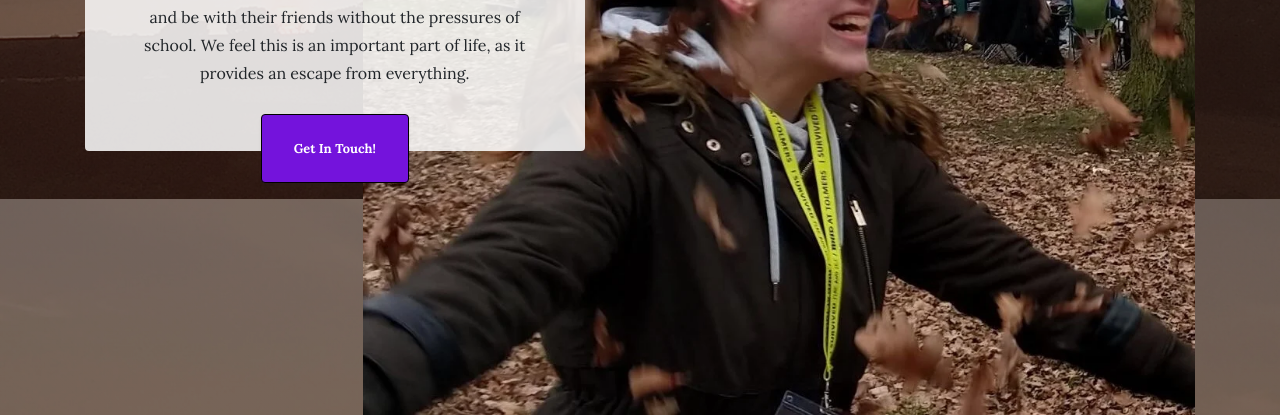
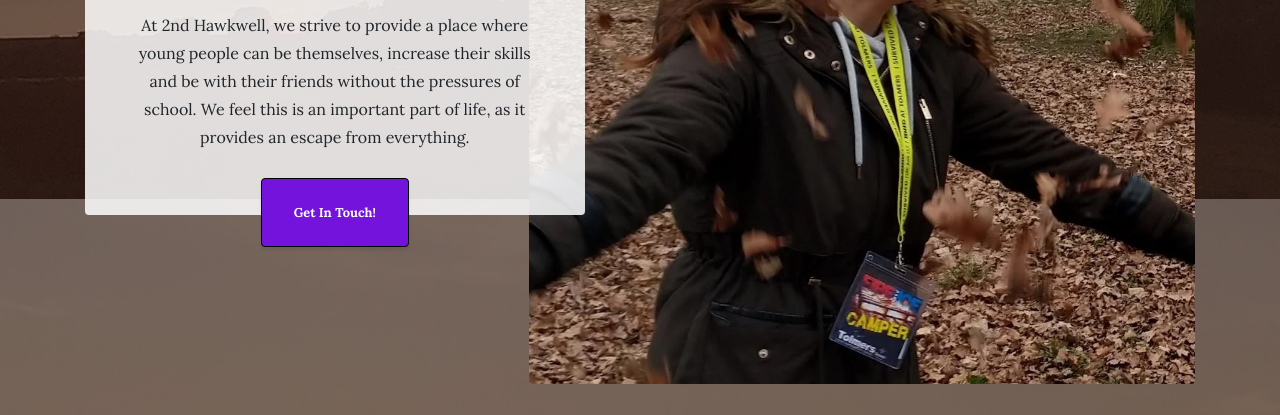
Before and after one commit to James5516/2ndhawkwellscouts, a website: page index.html in a window 1280 px wide. Shown: the part 761-1176 px from the top of the page. Drawn offline with Linux system fonts and the light colour scheme; a web font is replaced by a local one.

Commit message:
image resize

```diff
--- a/css/business-casual.css
+++ b/css/business-casual.css
@@ -126,13 +126,13 @@ p {
 
 @media (min-width: 992px) {
   .intro .intro-img {
-    width: 75%;
+    width: 60%;
     float: right;
   }
   .intro .intro-text {
     left: 0;
     width: 60%;
-    margin-top: 3rem;
+    margin-top: 7rem;
     position: absolute;
   }
   .intro .intro-text .intro-button {
--- a/index.html
+++ b/index.html
@@ -83,7 +83,7 @@
   <section class="page-section clearfix">
     <div class="container">
       <div class="intro">
-        <img class="intro-img img-fluid mb-3 mb-lg-0 rounded" src="img/intro.webp" alt="">
+        <img class="intro-img img-fluid mb-3 mb-lg-0 rounded" src="img/intro.webp" alt="" width="75%" height="">
         <div class="intro-text left-0 text-center bg-faded p-5 rounded">
           <h2 class="section-heading mb-4">
             <span class="section-heading-upper">Be Prepared</span>
```
